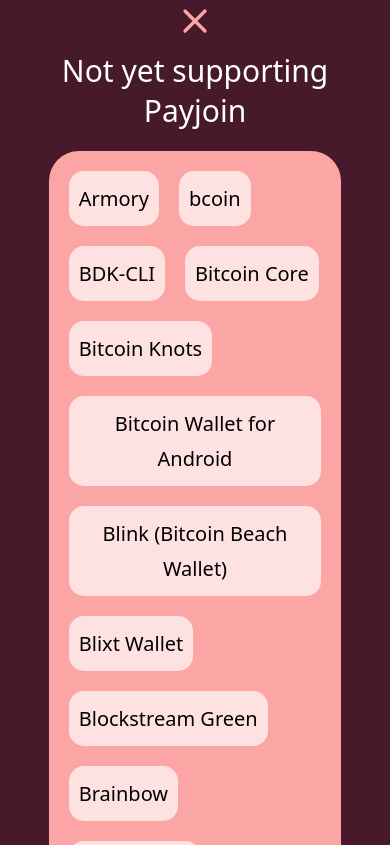
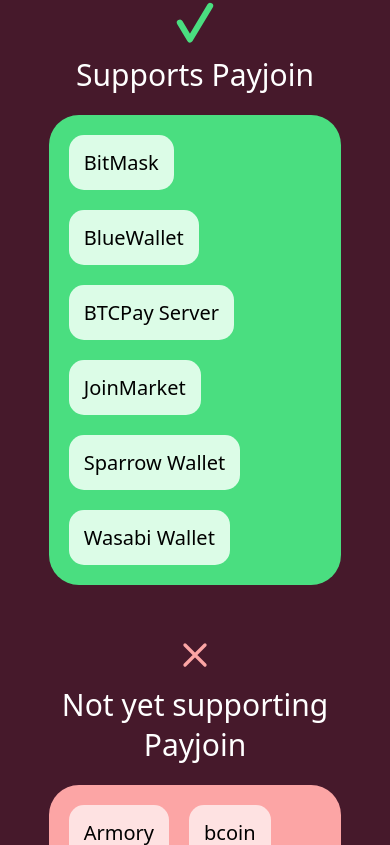
Before and after one commit to payjoin/payjoin.org, a SvelteKit app: page / in a window 390 px wide. Shown: the part 3939-4784 px from the top of the page. Built offline with nearby package versions, Linux system fonts and the light colour scheme.

Commit message:
Put supporting wallets first

```diff
--- a/src/components/LinkTag.svelte
+++ b/src/components/LinkTag.svelte
@@ -8,7 +8,7 @@
 	{href}
 	class={`${
 		bad ? 'bg-red-100' : 'bg-green-100'
-	} no-underline rounded-xl p-2 hover:scale-105 transition-all duration-200 ease-in-out`}
+	} no-underline rounded-xl px-3 p-2 hover:scale-105 transition-all duration-200 ease-in-out`}
 	target="_blank"
 	rel="noreferrer noopener"
 >
--- a/src/routes/+page.svelte
+++ b/src/routes/+page.svelte
@@ -122,7 +122,7 @@
 		<img src="/images/sparrow.png" alt="sparrow logo" class="max-w-[75px]" />
 		<img src="/images/wasabi.svg" alt="wasabi logo" />
 	</div>
-	<div class="flex sm:flex-row flex-col-reverse gap-8 w-3/4">
+	<div class="flex sm:flex-row flex-col gap-8 w-3/4">
 		<div class="flex flex-col gap-2 w-full items-center">
 			<H3 class="flex gap-2 items-center sm:flex-row flex-col"
 				><Icon name="check" class="text-green-400 w-8 sm:w-4" />Supports Payjoin</H3
```
